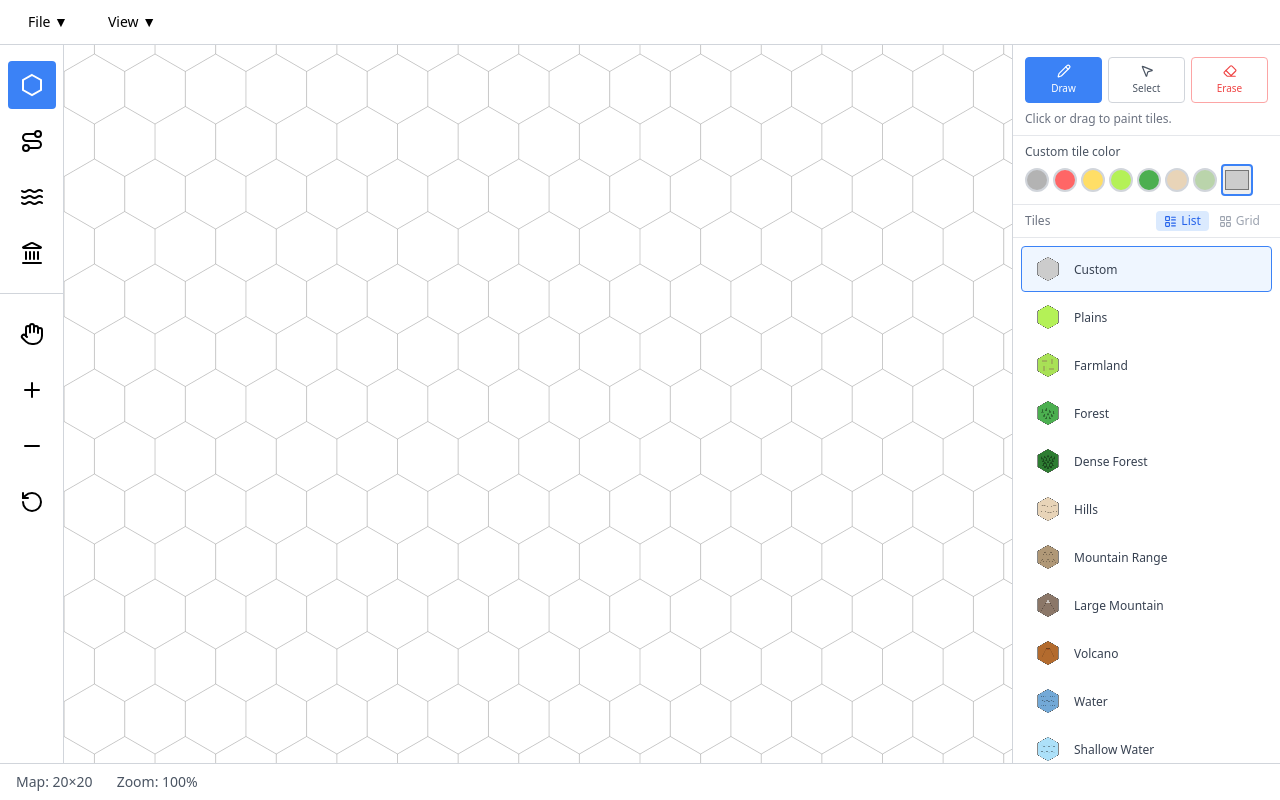
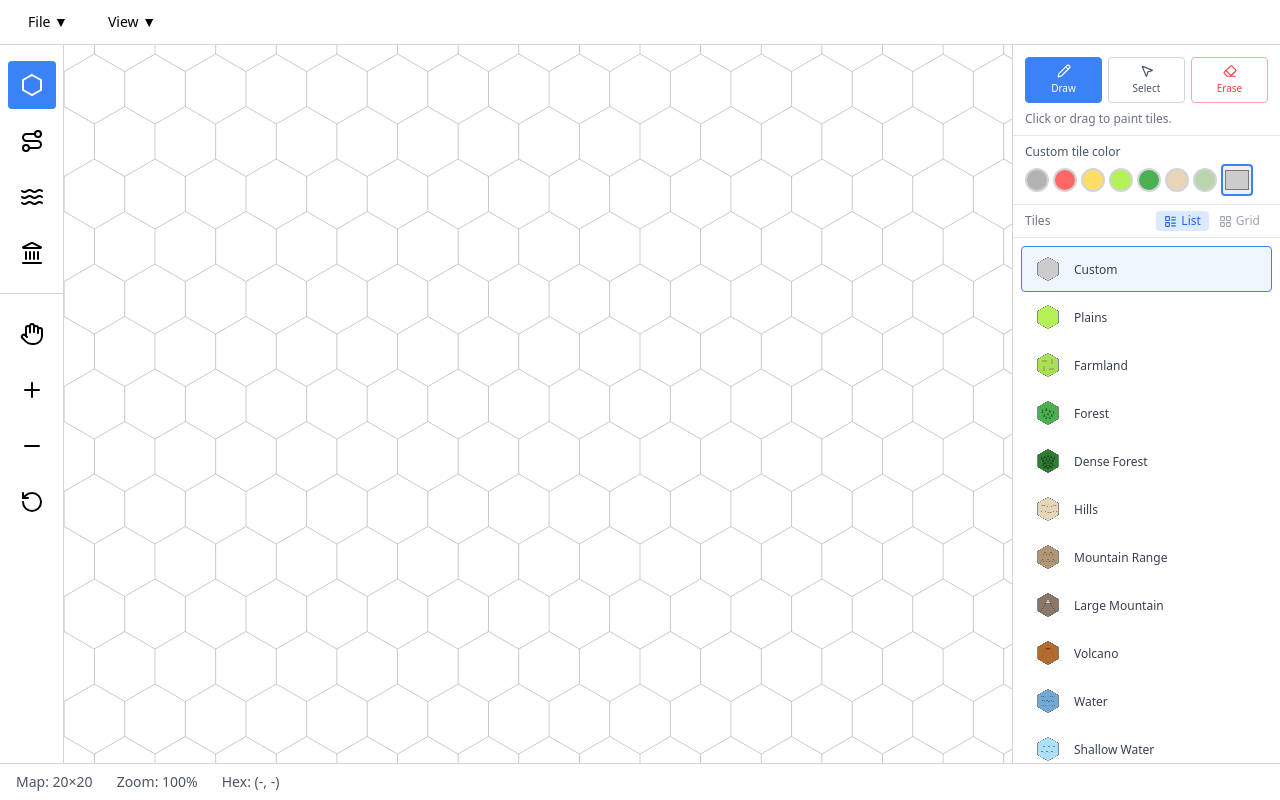
Before and after one commit to straylight77/hex-map-builder, a React (Vite) app: page / in a window 1280 px wide. Built offline with nearby package versions, Linux system fonts and the light colour scheme.

Commit message:
Added hex coord in status bar and, when something is selected, to the hint text.

```diff
--- a/src/App.jsx
+++ b/src/App.jsx
@@ -63,6 +63,8 @@ export default function App() {
   const selectedTileHexData = tile.selectedHex
     ? mapData.mapDoc.tiles.get(hexKey(tile.selectedHex.q, tile.selectedHex.r)) ?? null
     : null;
+
+
 
   // ── Canvas render ──────────────────────────────────────────────────────────
 
@@ -473,6 +475,7 @@ export default function App() {
       <StatusBar
         bounds={mapData.mapDoc.bounds}
         scale={displayZoomPercent}
+        hoveredHex={hoveredHex}
       />
 
       <ExpandDialog
--- a/src/components/FeatureLibrary.jsx
+++ b/src/components/FeatureLibrary.jsx
@@ -15,11 +15,11 @@ const MODES = [
   { id: 'erase',  icon: <Eraser size={14} />,         label: 'Erase'  },
 ];
 
-function modeHint(featureToolMode, hasSelection) {
+function modeHint(featureToolMode, hasSelection, selectedFeatureHex) {
   if (featureToolMode === 'draw')   return 'Click a hex to place a feature.';
   if (featureToolMode === 'erase')  return 'Click a hex to erase its feature.';
-  if (featureToolMode === 'select') return hasSelection
-    ? 'Feature selected — edit below.'
+  if (featureToolMode === 'select') return hasSelection && selectedFeatureHex
+    ? `Feature (${selectedFeatureHex.q}, ${selectedFeatureHex.r}) selected — edit below.`
     : 'Click a hex with a feature to select it.';
   return null;
 }
@@ -111,7 +111,7 @@ export function FeatureLibrary({
   const displayRotation  = featureToolMode === 'select' && hasSelection ? selectedFeatureData.rotation : featureRotation;
   const displayFeatureId = featureToolMode === 'select' && hasSelection ? selectedFeatureData.id       : selectedFeatureId;
 
-  const hint = modeHint(featureToolMode, hasSelection);
+  const hint = modeHint(featureToolMode, hasSelection, selectedFeatureHex);
   const showStyleControls = featureToolMode === 'draw' || (featureToolMode === 'select' && hasSelection);
   const showGallery       = featureToolMode === 'draw' || (featureToolMode === 'select' && hasSelection);
 
--- a/src/components/TileLibrary.jsx
+++ b/src/components/TileLibrary.jsx
@@ -12,11 +12,11 @@ const MODES = [
   { id: 'erase',  icon: <Eraser size={14} />,         label: 'Erase'  },
 ];
 
-function modeHint(tileToolMode, hasSelection) {
+function modeHint(tileToolMode, hasSelection, selectedHex) {
   if (tileToolMode === 'draw')   return 'Click or drag to paint tiles.';
   if (tileToolMode === 'erase')  return 'Click or drag to erase tiles.';
-  if (tileToolMode === 'select') return hasSelection
-    ? 'Tile selected — edit below.'
+  if (tileToolMode === 'select') return hasSelection && selectedHex
+    ? `Tile (${selectedHex.q}, ${selectedHex.r}) selected — edit below.`
     : 'Click a painted hex to select it.';
   return null;
 }
@@ -90,7 +90,7 @@ export function TileLibrary({
       ? (selectedHexCustomColor ?? customTileColor)
       : customTileColor;
 
-  const hint = modeHint(tileToolMode, hasSelection);
+  const hint = modeHint(tileToolMode, hasSelection, selectedHex);
   const showPicker = tileToolMode === 'draw' || (tileToolMode === 'select' && hasSelection);
 
   return (
--- a/src/components/UI.jsx
+++ b/src/components/UI.jsx
@@ -111,17 +111,6 @@ function MenuFileInput({ onFile, children }) {
 // ExpandDialog (Resize Map)
 // ---------------------------------------------------------------------------
 
-/**
- * Resize Map dialog.
- *
- * Positive values expand the map outward in that direction.
- * Negative values contract it inward.
- * The data-loss safety check lives in useMapData.resizeMap — this dialog
- * just collects the numbers and calls onApply.
- *
- * Prop names are unchanged (isOpen / onClose / onApply) so App.jsx needs
- * no changes.
- */
 export function ExpandDialog({ isOpen, onClose, onApply }) {
   const [values, setValues] = useState({ north: 0, south: 0, east: 0, west: 0 });
 
@@ -194,14 +183,26 @@ export function ExpandDialog({ isOpen, onClose, onApply }) {
  * Receives `bounds` ({ minR, maxR, minCol, maxCol }) and derives the
  * displayed column × row count from it.
  * `scale` is the display percentage (100 = home zoom).
+ * `hoveredHex` is the currently highlighted hex { q, r } or null.
  */
-export function StatusBar({ bounds, scale }) {
+function isInBounds(hex, bounds) {
+  if (!hex) return false;
+  const col = hex.q + Math.floor(hex.r / 2);
+  return hex.r >= bounds.minR && hex.r <= bounds.maxR &&
+         col >= bounds.minCol && col <= bounds.maxCol;
+}
+
+export function StatusBar({ bounds, scale, hoveredHex }) {
   const cols = bounds.maxCol - bounds.minCol;
   const rows = bounds.maxR   - bounds.minR;
+  const hexLabel = isInBounds(hoveredHex, bounds)
+    ? `(${hoveredHex.q}, ${hoveredHex.r})`
+    : `(-, -)`;
   return (
     <div className="bg-white border-t border-gray-300 px-4 py-2 flex items-center gap-6 text-sm text-gray-600">
       <span>Map: {cols}×{rows}</span>
       <span>Zoom: {scale}%</span>
+      <span>Hex: {hexLabel}</span>
     </div>
   );
 }
```
